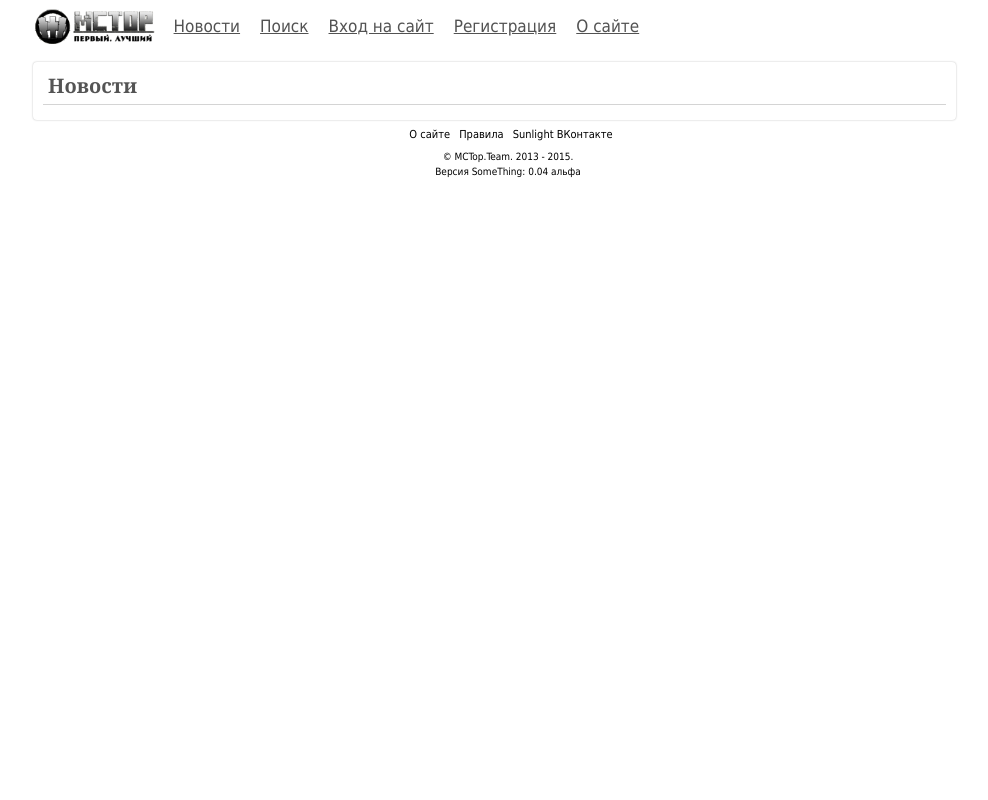
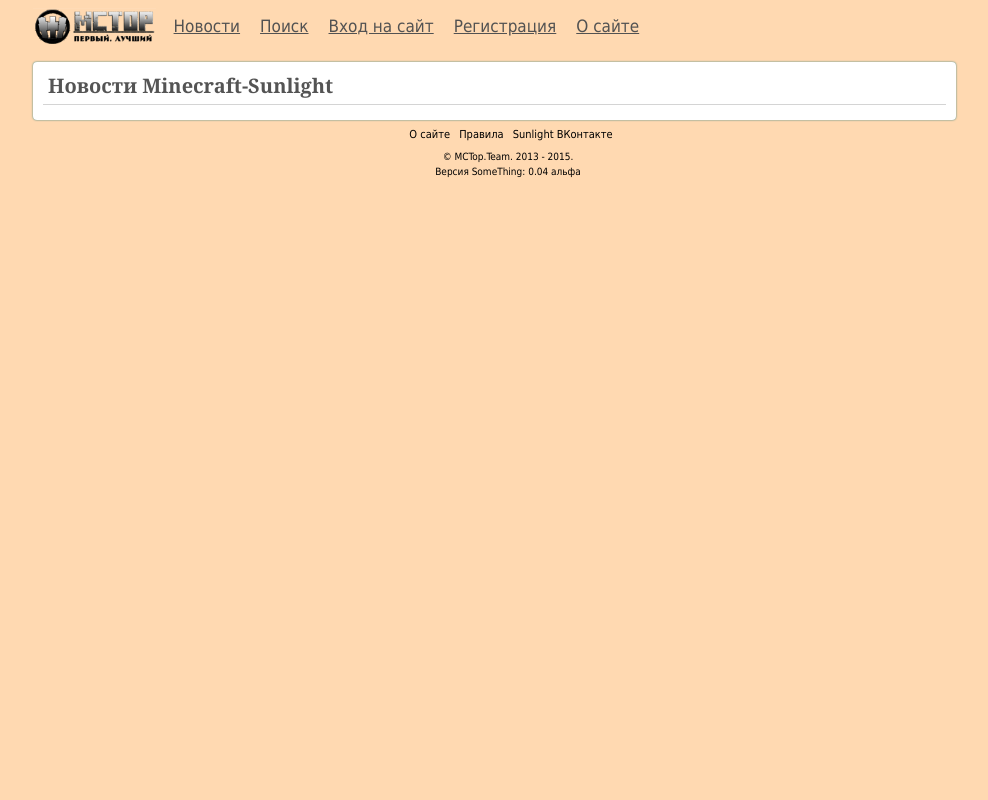
Before and after one commit to IlyaVorozhbit/Some.Thing, a PHP site: page /news in a window 1280 px wide. Shown: the whole page, without its empty margins (157-1145 px from the left). Run offline with PHP 8.4, Linux system fonts and the light colour scheme; data that the repository does not hold is empty; some libraries are stand-ins or nearby versions.

Commit message:
design update

```diff
--- a/design/themes/default/modules/news/index.php
+++ b/design/themes/default/modules/news/index.php
@@ -2,7 +2,7 @@
 <?php $news = News::get_posts();?>
 
 <div id="page-title">
-    <h1>Новости</h1>
+    <h1>Новости Minecraft-Sunlight</h1>
 </div>
 
     <div class="news-list">
--- a/static/css/oldschool.css
+++ b/static/css/oldschool.css
@@ -14,6 +14,8 @@
 	Development: D1mK4
 	E-mail: d1mk4x(at)gmail(dot)com
 */
+
+html, body { background-color: #FFD9B1; }
 
 #help_us {
     float: left;
@@ -256,7 +258,7 @@
 #container {
     border-radius: 4px;
     background: #FFF none repeat scroll 0% 0%;
-    box-shadow: 0px 0px 2px #BABABA;
+    box-shadow: 0px 0px 2px #1F7579;
     padding: 10px;
     width: 95%;
 }
@@ -559,6 +561,7 @@
 
 #footer a {
     color: #525252;
+	font-size: 13px;
     text-decoration: underline;
 }
 
```
